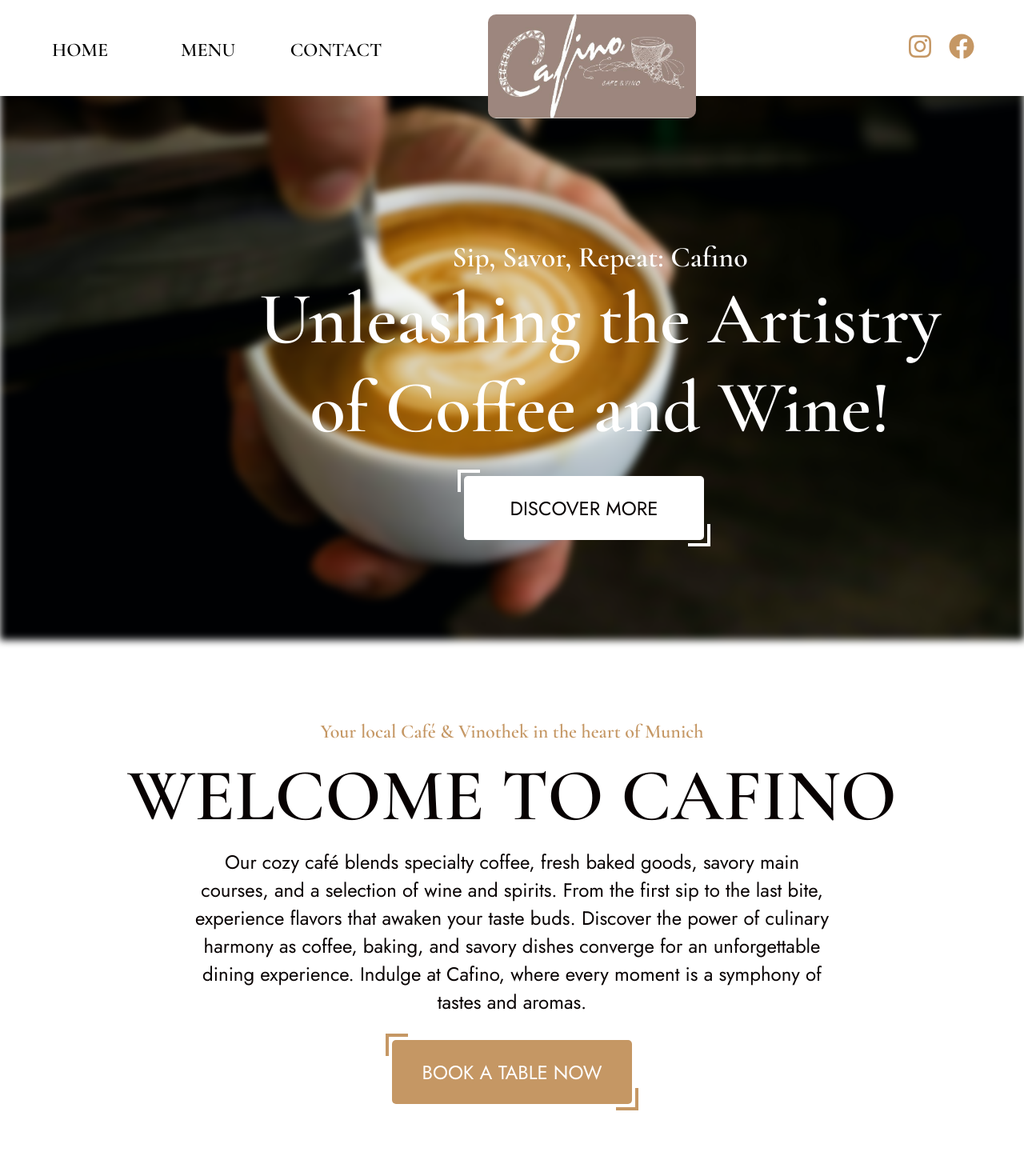
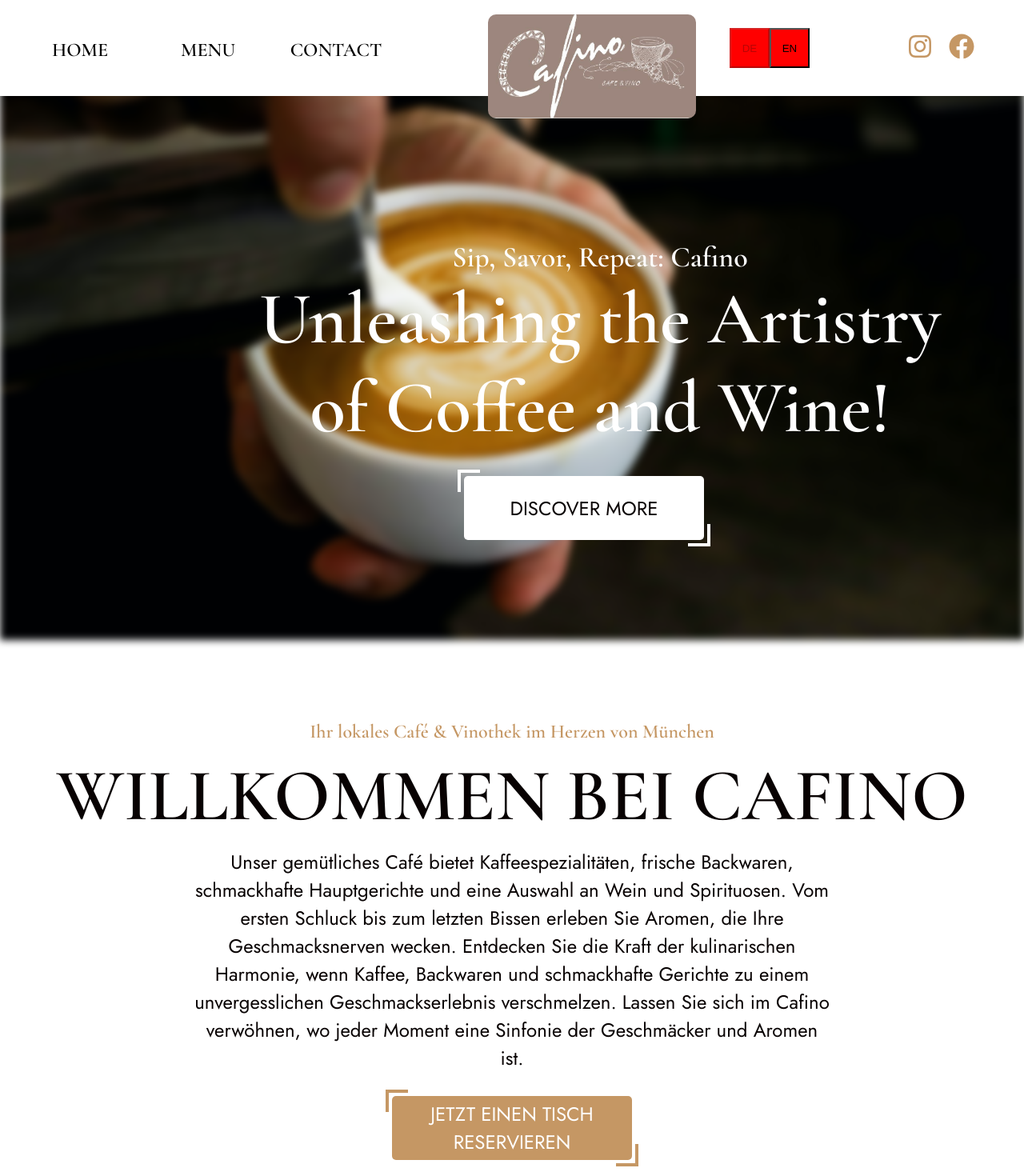
Before and after one commit to ececmk/cafino, a React (Create React App) app: page / in a window 1280 px wide. Shown: the top 1470 px of the page at 80% size. Built offline with nearby package versions, Linux system fonts and the light colour scheme.

Commit message:
language option functionality done

```diff
--- a/src/App.js
+++ b/src/App.js
@@ -1,5 +1,6 @@
 import React from "react";
 import { BrowserRouter as Router, Route, Routes } from "react-router-dom";
+import { LanguageProvider } from './Languages/LanguageContext';
 import Navbar from './Components/GlobalComponents/Navbar/Navbar';
 import Footer from "./Components/GlobalComponents/Footer/Footer";
 import Home from "./Pages/Home/Home";
@@ -8,6 +9,7 @@ import Contact from "./Pages/Contact/Contact";
 
 function App() {
   return (
+    <LanguageProvider>
       <Router>
         <Navbar />
         <Routes>
@@ -17,6 +19,7 @@ function App() {
         </Routes>
         <Footer />
       </Router>
+    </LanguageProvider>
   );
 }
 
--- a/src/Components/GlobalComponents/Navbar/Navbar.js
+++ b/src/Components/GlobalComponents/Navbar/Navbar.js
@@ -2,6 +2,7 @@ import React, { useState, useEffect } from "react";
 import "./Navbar.css";
 import { NavLink } from "react-router-dom";
 import { FaInstagram, FaFacebook } from 'react-icons/fa';
+import LanguageSelector from '../../../Languages/LanguageSelector/ LanguageSelector'
 
 export const Navbar = () => {
     const [menuOpen, setMenuOpen] = useState(false);
@@ -39,6 +40,7 @@ export const Navbar = () => {
             <a href="/">
                 <img src="/cafino-logo.jpg" alt="Cafino Logo" className="cafinoLogo"></img>
             </a>
+            <LanguageSelector />
             <div className="social-icons">
             <a href="https://www.instagram.com/cafino_muenchen/" target="_blank" rel="noreferrer"><FaInstagram className="social-icon"/></a>
             <a href="https://www.facebook.com/profile.php?id=100063610090685" target="_blank" rel="noreferrer"><FaFacebook className="social-icon" /></a>
--- /dev/null
+++ b/src/Languages/LanguageContext.js
@@ -0,0 +1,23 @@
+// LanguageContext.js
+import React, { createContext, useContext, useState } from 'react';
+import en from './en.json';
+import de from './de.json';
+
+const LanguageContext = createContext();
+
+export const LanguageProvider = ({ children }) => {
+  const [language, setLanguage] = useState('de');
+  const languages = { en, de }; // Tüm çevirileri bir nesnede sakla
+
+  const translate = (key) => languages[language][key] || key;
+
+  return (
+    <LanguageContext.Provider value={{ language, setLanguage, translate }}>
+      {children}
+    </LanguageContext.Provider>
+  );
+};
+
+export const useLanguage = () => {
+  return useContext(LanguageContext);
+};
--- /dev/null
+++ b/src/Languages/LanguageSelector/ LanguageSelector.js
@@ -0,0 +1,20 @@
+import React from 'react';
+import { useLanguage } from '../LanguageContext';
+import './LanguageSelector.css'
+
+const LanguageSelector = () => {
+  const { language, setLanguage } = useLanguage();
+
+  return (
+    <div className="language-selector">
+      <button className='btn-lng btn-de' onClick={() => setLanguage('de')} disabled={language === 'de'}>
+        DE
+      </button>
+      <button className='btn-lng btn-en'  onClick={() => setLanguage('en')} disabled={language === 'en'}>
+        EN
+      </button>
+    </div>
+  );
+};
+
+export default LanguageSelector;
--- /dev/null
+++ b/src/Languages/LanguageSelector/LanguageSelector.css
@@ -0,0 +1,7 @@
+.btn-lng{
+    width: 50px;
+    height: 50px;
+    background-color: red;
+    position: relative;
+    left: 400px;
+}
--- a/src/Languages/en.json
+++ b/src/Languages/en.json
@@ -6,7 +6,7 @@
     "working-hours-body": "Monday - Closed Tuesday - Closed Wednesday - 10:00 - 18:00 Thursday 10:00 - 22:00 Friday - 10:00 - 22:00 Saturday - 10:00 - 18:00 Sunday - Closed",
     "header-subtitle": "Sip, Savor, Repeat: Cafino",
     "header-title": "Unleashing the Artistry of Coffee and Wine!",
-    "header-button": "Mehr Entdecken",
+    "header-button": "Discover More",
     "home-subtitle": "Your local Café & Vinothek in the heart of Munich",
     "home-title": "Welcome to Cafino",
     "home-body": "Our cozy café blends specialty coffee, fresh baked goods, savory main courses, and a selection of wine and spirits. From the first sip to the last bite, experience flavors that awaken your taste buds. Discover the power of culinary harmony as coffee, baking, and savory dishes converge for an unforgettable dining experience. Indulge at Cafino, where every moment is a symphony of tastes and aromas.",
--- a/src/Pages/Home/Home.js
+++ b/src/Pages/Home/Home.js
@@ -1,18 +1,22 @@
 import React from 'react';
+import { useLanguage } from '../../Languages/LanguageContext';
 import Header from '../../Components/HomeComponents/Header/Header'
 import Reviews from '../../Components/HomeComponents/Reviews/Reviews';
 import FoodSlider from '../../Components/HomeComponents/FoodSlider/FoodSlider';
 import './Home.css'
 
 const Home = () => {
+
+  const { translate } = useLanguage();
+
   return (
     <div>
       <Header />
       <section className='hero-section'>
-        <h4>Your local Café & Vinothek in the heart of Munich</h4>
-        <h3>Welcome to Cafino</h3>
-        <p>Our cozy café blends specialty coffee, fresh baked goods, savory main courses, and a selection of wine and spirits. From the first sip to the last bite, experience flavors that awaken your taste buds. Discover the power of culinary harmony as coffee, baking, and savory dishes converge for an unforgettable dining experience. Indulge at Cafino, where every moment is a symphony of tastes and aromas.</p>
-        <button className="btn btn-gold" onClick={() => window.location.href = '/contact'}>Book a table now</button>
+        <h4>{translate('home-subtitle')}</h4>
+        <h3>{translate('home-title')}</h3>
+        <p>{translate('home-body')}</p>
+        <button className="btn btn-gold" onClick={() => window.location.href = '/contact'}>{translate('home-reservation-btn')}</button>
         <div className='hero-images-wrapper'>
           <img src='../../../images/hero-img-1.jpg' alt='coffee'></img>
           <img src='../../../images/hero-img-2.jpg' alt='bakery'></img>
@@ -22,7 +26,7 @@ const Home = () => {
       <Reviews />
       <FoodSlider />
       <section className='follow-insta'>
-      <a href="https://www.instagram.com/cafino_muenchen/" target="_blank" rel="noreferrer"> <button><p>Follow Us on Instagram</p></button></a>
+      <a href="https://www.instagram.com/cafino_muenchen/" target="_blank" rel="noreferrer"> <button><p>{translate('follow-us-insta-btn')}</p></button></a>
       </section>
     </div>
   )
```
Lines whose indentation alone changed are shown as unchanged.
